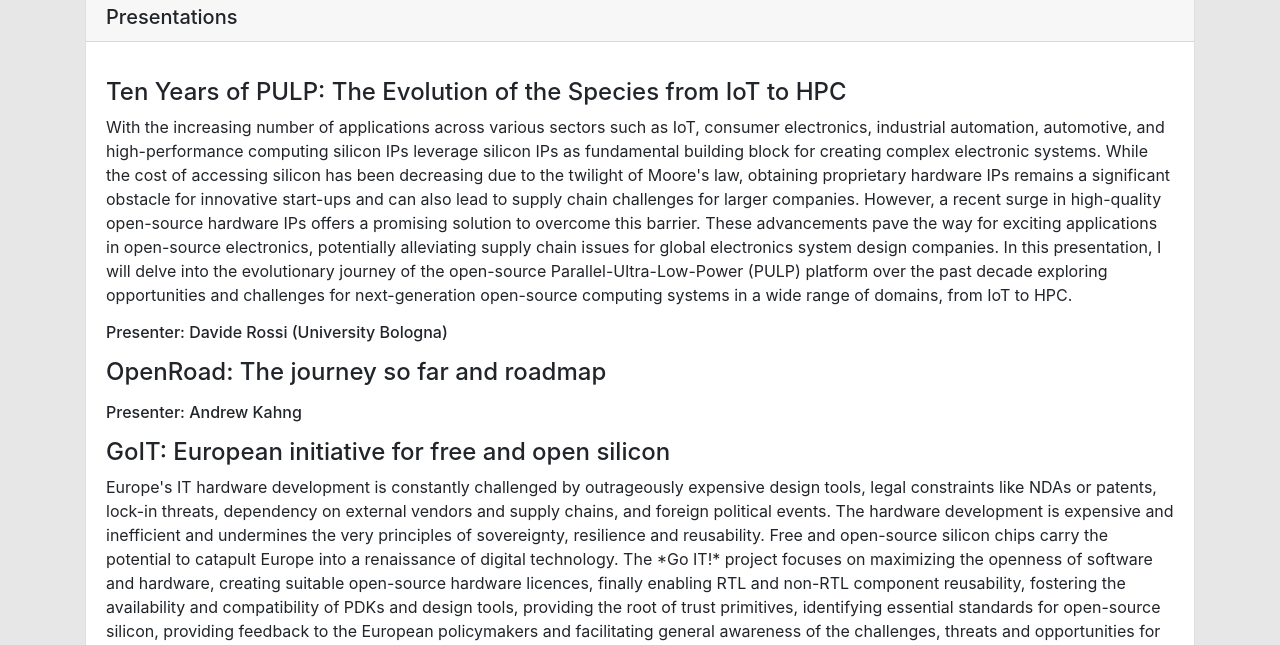
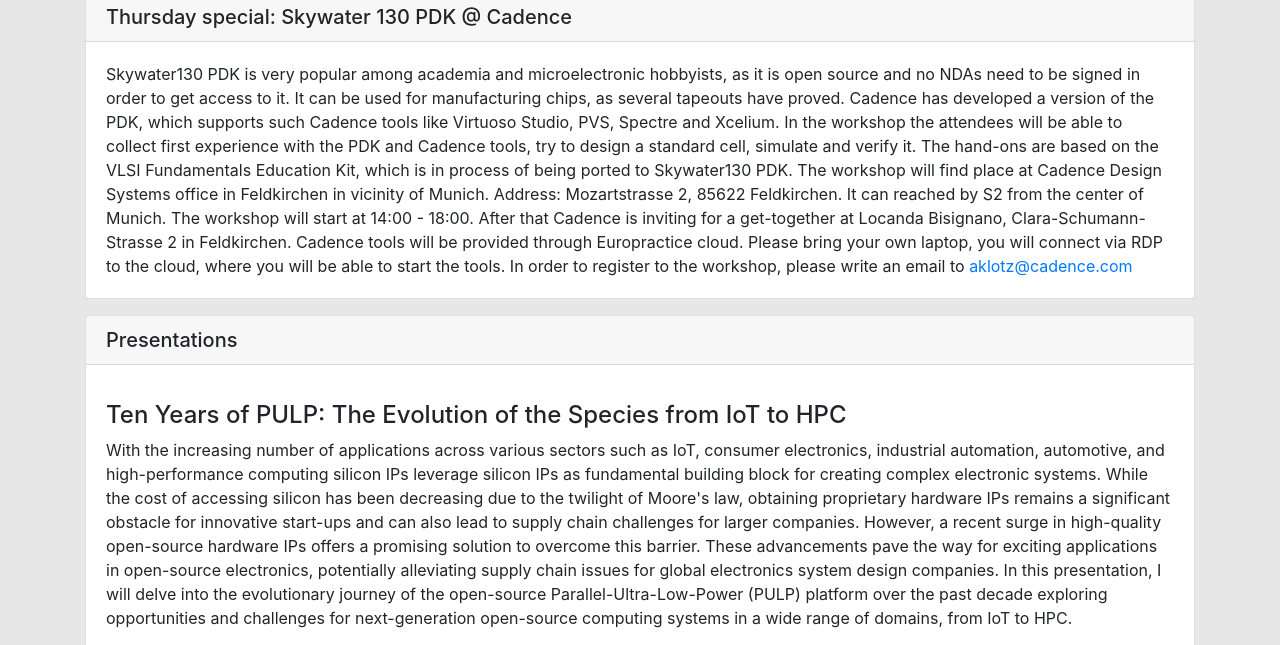
Before and after one commit to fossi-foundation/orconf, a Jekyll site: the page built from index.html, in a window 1280 px wide and 900 px high, scrolled down 4703 px, cut to the strip 255-900 px from the top of the window. Built offline with Jekyll 4.4.1, drawn with Linux system fonts in a browser that asks for light colours; nearby versions of some CDN libraries.

Commit message:
Cadence event

```diff
--- a/index.html
+++ b/index.html
@@ -315,7 +315,8 @@
                 </div>
               </div>
             </div>
-          </div>          <div class="row">
+          </div>
+          <div class="row">
             <div class="col-sm-12 mt-3">
               <div class="card">
                 <h5 class="card-header">Donate</h5>
@@ -377,6 +378,26 @@
           </div><!-- row -->
         </div> <!-- col -->
       </div><!-- row -->
+
+      <div class="row">
+        <div class="col-sm-12 mt-3">
+           <div class="card">
+                <h5 class="card-header">Thursday special: Skywater 130 PDK @ Cadence</h5>
+                <div class="card-body">
+                  <p class="card-text">
+                    Skywater130 PDK is very popular among academia and microelectronic hobbyists, as it is open source and no NDAs need to be signed in order to get access to it. It can be used for manufacturing chips, as several tapeouts have proved. Cadence has developed a version of the PDK, which supports such Cadence tools like Virtuoso Studio, PVS, Spectre and Xcelium. In the workshop the attendees will be able to collect first experience with the PDK and Cadence tools, try to design a standard cell, simulate and verify it. The hand-ons are based on the VLSI Fundamentals Education Kit, which is in process of being ported to Skywater130 PDK.
+
+The workshop will find place at Cadence Design Systems office in Feldkirchen in vicinity of Munich. Address: Mozartstrasse 2, 85622 Feldkirchen. It can reached by S2 from the center of Munich. The workshop will start at 14:00 - 18:00. After that Cadence is inviting for a get-together at Locanda Bisignano, Clara-Schumann-Strasse 2 in Feldkirchen.
+
+Cadence tools will be provided through Europractice cloud. Please bring your own laptop, you will connect via RDP to the cloud, where you will be able to start the tools.
+
+In order to register to the workshop, please write an email to <a href="aklotz@cadence.com">aklotz@cadence.com</a>
+</p>
+</div>
+</div>
+</div>
+</div>
+
       <div class="row">
         <div class="col-sm-12 mt-3">
           <div class="card">
```
